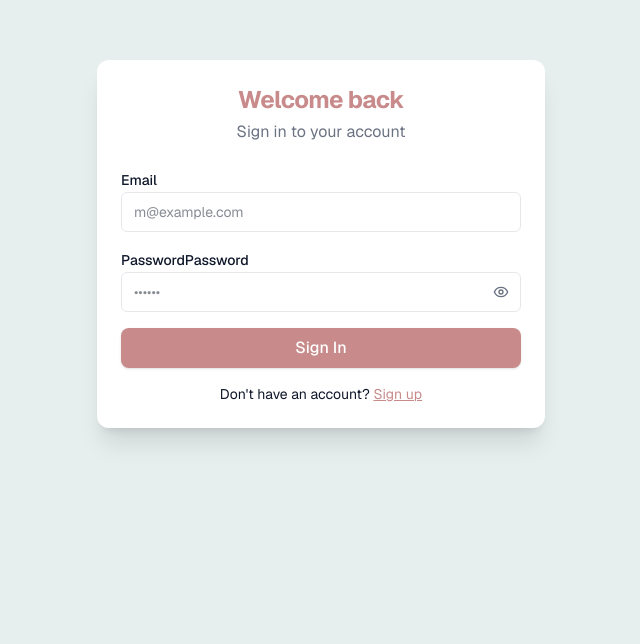
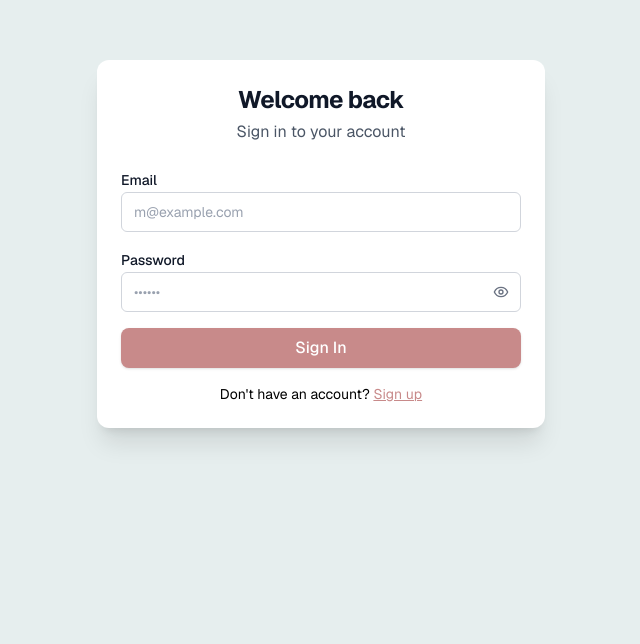
Before and after one commit to lambomethods/vicessa, a Next.js app: page /login in a window 1280 px wide. Shown: the part 156-800 px from the top of the page, without its empty margins (319-959 px from the left). Built offline with nearby package versions, Linux system fonts and the light colour scheme.

Commit message:
UI Fix: Hardcoded Login Page High Contrast

```diff
--- a/src/app/login/page.tsx
+++ b/src/app/login/page.tsx
@@ -42,31 +42,32 @@ export default function LoginPage() {
 
     return (
         <div className="min-h-screen flex items-center justify-center bg-[var(--background)] p-4">
-            <Card className="w-full max-w-md shadow-xl border-none">
+            <Card className="w-full max-w-md shadow-xl border-none bg-white text-black">
                 <CardHeader className="space-y-1">
-                    <CardTitle className="text-2xl font-bold text-center">Welcome back</CardTitle>
-                    <p className="text-center text-gray-500">Sign in to your account</p>
+                    <CardTitle className="text-2xl font-bold text-center text-gray-900">Welcome back</CardTitle>
+                    <p className="text-center text-gray-600">Sign in to your account</p>
                 </CardHeader>
                 <CardContent>
                     <form onSubmit={handleSubmit} className="space-y-4">
                         <div className="space-y-2">
-                            <label className="text-sm font-medium leading-none">Email</label>
+                            <label className="text-sm font-medium leading-none text-gray-900">Email</label>
                             <Input
                                 type="email"
                                 placeholder="m@example.com"
                                 value={formData.email}
                                 onChange={(e) => setFormData({ ...formData, email: e.target.value })}
                                 required
+                                className="bg-white text-black border-gray-300 placeholder:text-gray-400"
                             />
                         </div>
                         <div className="space-y-2">
-                            <label className="text-sm font-medium leading-none">Password</label>
-                            <label className="text-sm font-medium leading-none">Password</label>
+                            <label className="text-sm font-medium leading-none text-gray-900">Password</label>
                             <PasswordInput
                                 value={formData.password}
                                 onChange={(e) => setFormData({ ...formData, password: e.target.value })}
                                 placeholder="••••••"
                                 required
+                                className="bg-white text-black border-gray-300 placeholder:text-gray-400"
                             />
                         </div>
 
--- a/src/app/register/page.tsx
+++ b/src/app/register/page.tsx
@@ -4,7 +4,7 @@ import { useState } from "react"
 import { Button } from "@/components/ui/Button"
 import { Input } from "@/components/ui/Input"
 import { PasswordInput } from "@/components/auth/PasswordInput"
-import { Card, CardContent, CardHeader, CardTitle } from "@/components/ui/Card"
+import { Card, CardHeader, CardTitle, CardContent, CardDescription } from "@/components/ui/Card"
 import { ConsentCheckbox } from "@/components/legal/ConsentCheckbox"
 import Link from "next/link"
 import { useRouter } from "next/navigation"
```
